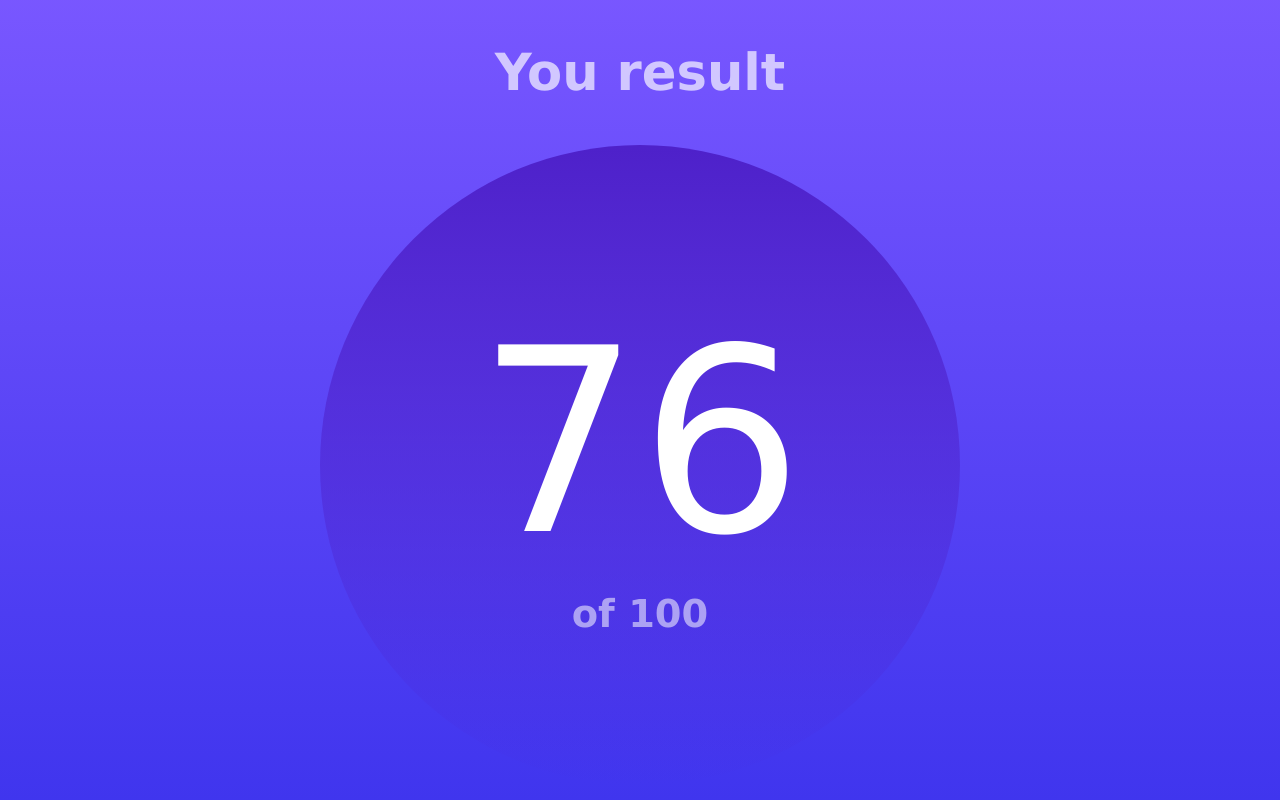
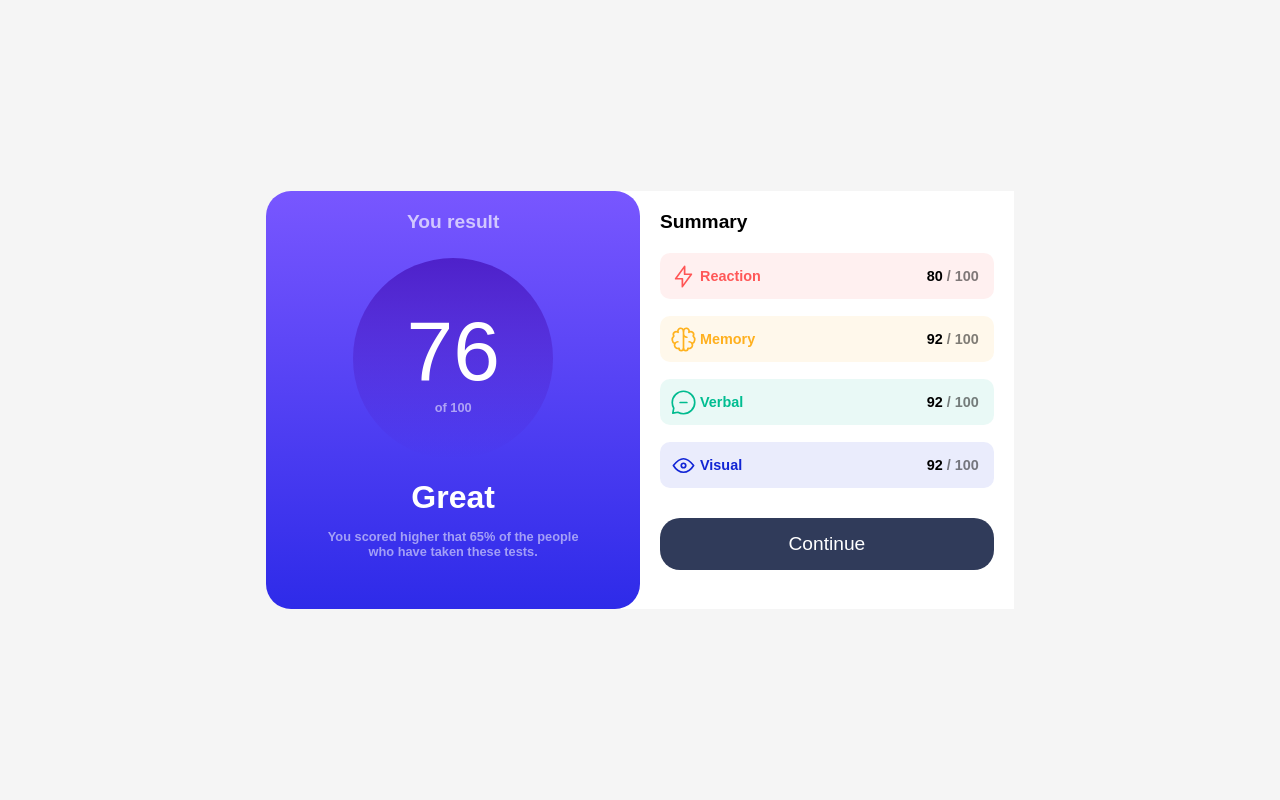
Before and after one commit to KevinSR-Dev/desafio-2-summaryComponent.github.en, a website: page index.html in a window 1280 px wide. Shown: the top 800 px of the page. Drawn offline with Linux system fonts and the light colour scheme.

Commit message:
0.3-v-mediaQuerys

```diff
--- a/css/styles.css
+++ b/css/styles.css
@@ -39,7 +39,7 @@ body {
 }
 
 .result > div span:first-child {
-  font-size: clamp(2.8rem, 20vw, 20.25rem);
+  font-size: clamp(2.8rem, 20vw, 22.25rem);
   color: white;
 }
 
@@ -174,3 +174,84 @@ button {
   padding: 15px 0;
   margin: 5px 0 20px;
 }
+
+@media screen and (min-width: 600px), screen and (orientation: landscape) {
+  body {
+    display: flex;
+    justify-content: center; /* horizontal */
+    align-items: center; /* vertical */
+    height: 100vh;
+    font-family: sans-serif;
+    background-color: #f5f5f5;
+  }
+  .content {
+    display: flex;
+    max-width: 800px;
+  }
+
+  .result {
+    flex: 1;
+    border-radius: 25px;
+    padding: 20px;
+  }
+
+  .result div {
+    width: 60%;
+  }
+
+  .summary {
+    flex: 1;
+    margin-top: 0;
+    padding: 20px;
+    padding-left: 40px;
+    margin-left: -20px;
+  }
+
+  button {
+    margin: 10px 0;
+    font-size: clamp(1em, 2vw, 1.2em);
+  }
+
+  ul {
+    margin: 20px 0;
+  }
+
+  .summary h2 {
+    margin: 0;
+    font-size: clamp(1em, 1.5vw, 2.25rem);
+  }
+
+  .result > div span:first-child {
+    font-size: clamp(2.8rem, 13vw, 5.25rem);
+  }
+
+  .result > div span:last-child {
+    font-size: clamp(0.8rem, 1vw, 5.25rem);
+  }
+
+  .result h2 {
+    font-size: clamp(1rem, 1.5vw, 2.25rem);
+    margin: 0 0 25px;
+  }
+
+  .result h3 {
+    font-size: clamp(1rem, 4vw, 2rem);
+  }
+
+  .result p {
+    font-size: clamp(0.8rem, 1vw, 1rem);
+  }
+
+  ul > li {
+    font-size: clamp(0.9em, 1vw, 5.25rem);
+  }
+
+  button:hover {
+    background: linear-gradient(
+      180deg,
+      hsl(252, 100%, 67%),
+      hsl(241, 81%, 54%)
+    );
+    cursor: pointer;
+  }
+}
```
Also changed, not shown: index.html (+1 -1 lines).
